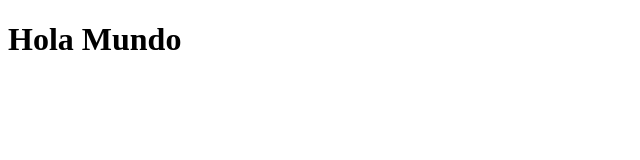
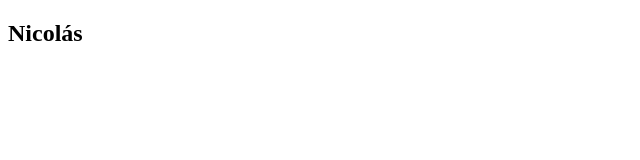
Before and after one commit to NicolasJenik/curso, a plain HTML site: page index.html in a window 1280 px wide. Shown: the whole page, without its empty margins (0-640 px from the left). Drawn offline with Linux system fonts and the light colour scheme.

Commit message:
Mejorando el Inex.html

```diff
--- a/index.html
+++ b/index.html
@@ -3,9 +3,11 @@
 <head>
   <meta charset="UTF-8">
   <meta name="viewport" content="width=device-width, initial-scale=1.0">
-  <title>Git</title>
+  <title>Git y Github </title>
 </head>
 <body>
-    <h1>Hola Mundo</h1>
+    <div class="container">
+      <h2>Nicolás</h2>
+    </div>
 </body>
 </html>
```
